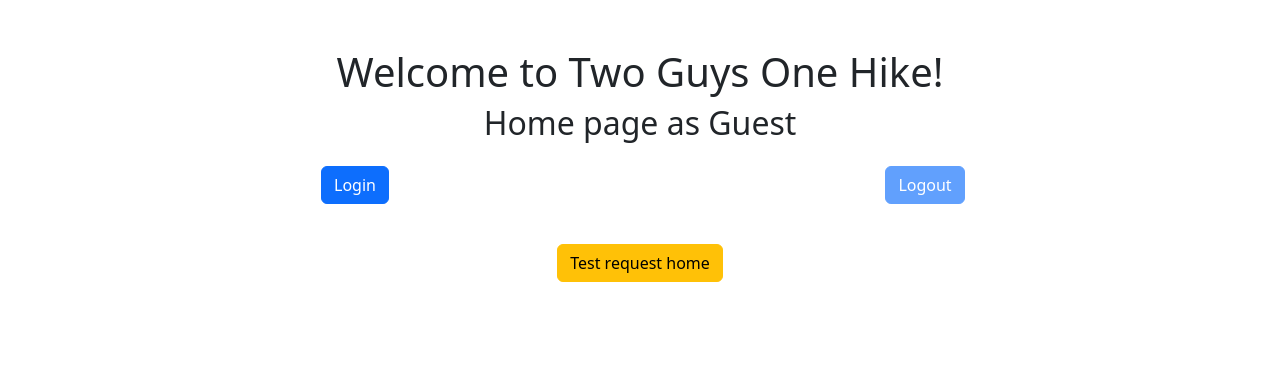
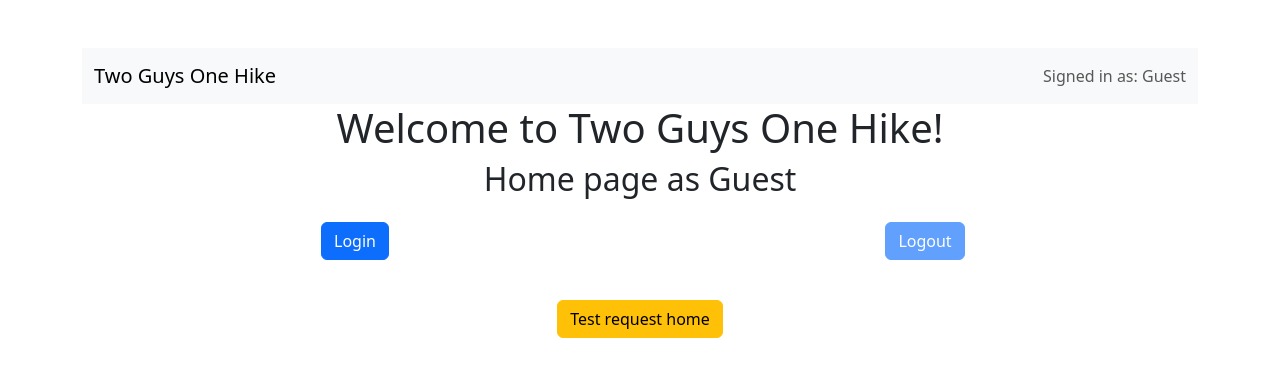
Before and after one commit to Two-guys-one-hike/crown, a React (Create React App) app: page / in a window 1280 px wide. Shown: the top 376 px of the page. Built offline with nearby package versions, Linux system fonts and the light colour scheme.

Commit message:
:sparkles: Added navbar

```diff
--- a/src/App.tsx
+++ b/src/App.tsx
@@ -1,11 +1,18 @@
 import AuthProvider from "@providers/AuthProvider";
+import UserProvider from "@providers/UserProvider";
+import Navbar from "@components/Navbar";
 import Routes from "./routes";
 
 function App() {
 	return (
 		<div className="container mt-5">
 			<AuthProvider>
-				<Routes />
+				<UserProvider>
+					<>
+						<Navbar />
+						<Routes />
+					</>
+				</UserProvider>
 			</AuthProvider>
 		</div>
 	);
--- /dev/null
+++ b/src/components/Navbar.tsx
@@ -0,0 +1,53 @@
+import { Navbar as BootstrapNavbar, Container } from "react-bootstrap";
+import { useUser, UserContext } from "@providers/UserProvider";
+import {
+	useAuth,
+	AuthContext,
+	AuthAPICallParams,
+} from "@providers/AuthProvider";
+import { useEffect } from "react";
+
+const Navbar = () => {
+	const { user, setUser }: UserContext = useUser();
+	const { accessToken, authApiCall }: AuthContext = useAuth();
+
+	useEffect((): void => {
+		if (accessToken) {
+			const thenCallback = (response: any) => {
+				console.log("user:", response.data);
+				setUser(response.data);
+			};
+
+			const catchCallback = (error: any) => {
+				console.error(error);
+			};
+
+			const authApiCallParams: AuthAPICallParams = {
+				method: "GET",
+				thenCallback,
+				catchCallback,
+			};
+			authApiCall("/api/account/user/", authApiCallParams);
+		} else {
+			setUser(null);
+		}
+	}, [accessToken]);
+
+	return (
+		<BootstrapNavbar className="bg-body-tertiary">
+			<Container>
+				<BootstrapNavbar.Brand href="#home">
+					Two Guys One Hike
+				</BootstrapNavbar.Brand>
+				<BootstrapNavbar.Toggle />
+				<BootstrapNavbar.Collapse className="justify-content-end">
+					<BootstrapNavbar.Text>
+						Signed in as: {user ? user.username : "Guest"}
+					</BootstrapNavbar.Text>
+				</BootstrapNavbar.Collapse>
+			</Container>
+		</BootstrapNavbar>
+	);
+};
+
+export default Navbar;
```
